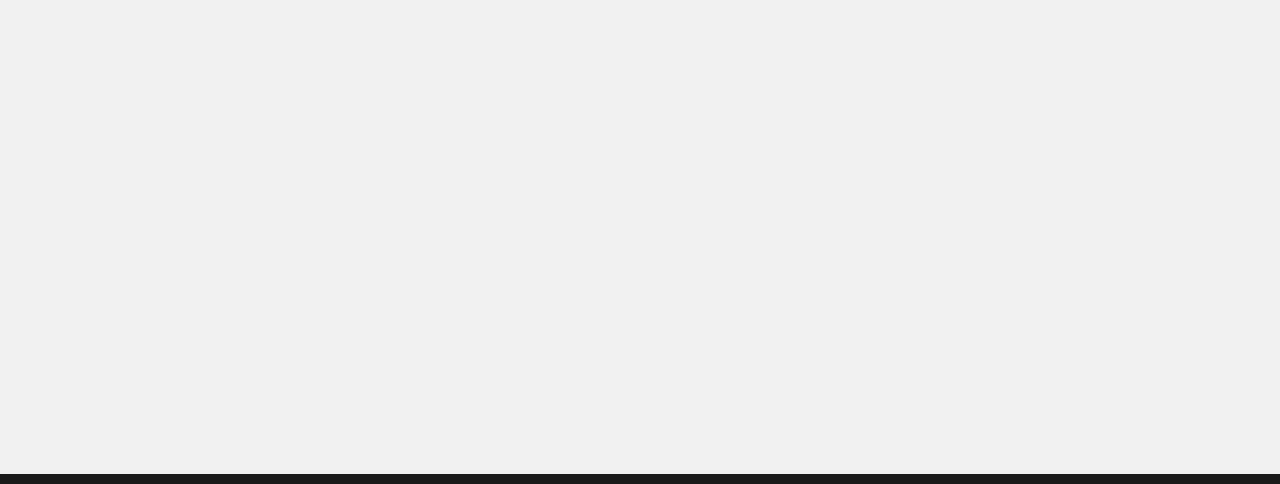
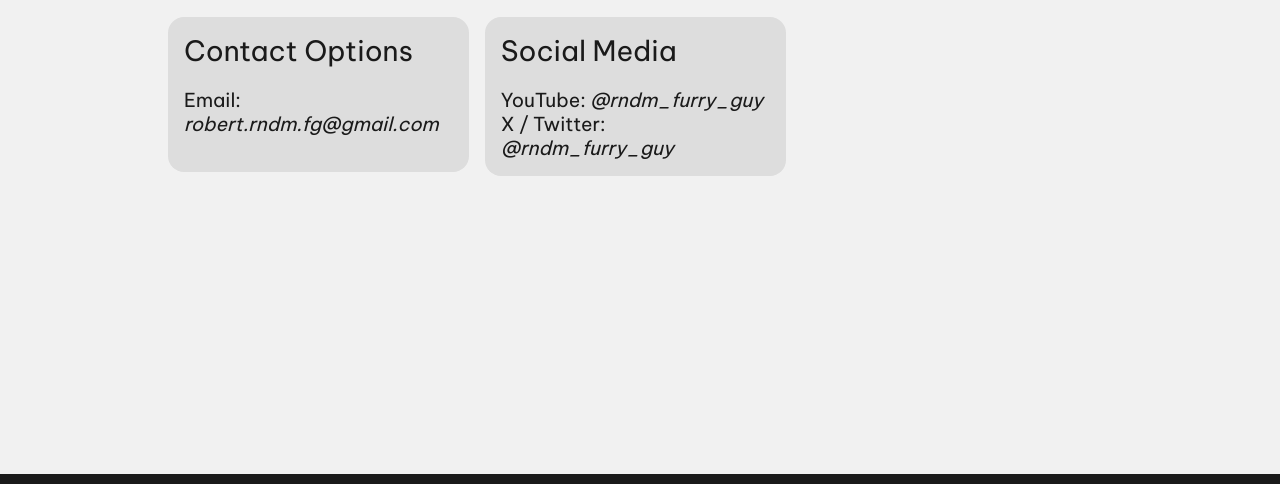
Before and after one commit to RobertRFG/robertrfg.github.io, a plain HTML site: page support.html in a window 1280 px wide. Shown: the part 194-678 px from the top of the page. Drawn offline with Linux system fonts and the light colour scheme.

Commit message:
Support page fix.

```diff
--- a/assets/css/index.css
+++ b/assets/css/index.css
@@ -235,7 +235,7 @@ img {
 }
 
 .card {
-    background: #b3b3b3;
+    background: #dddddd;
     padding: 1rem;
     border-radius: 1rem;
     width: 100%;
--- a/support.html
+++ b/support.html
@@ -38,8 +38,26 @@
     <div class="body">
         <div class="container">
             <h1>Support</h1>
-            <br>
-            <p></p>
+            <br><br>
+            <div class="col100">
+                <div class="col33">
+                    <div class="card">
+                        <h3>Contact Options</h3>
+                        <br>
+                        <p>Email: <i>robert.rndm.fg@gmail.com</i></p>
+                        <br>
+                    </div>
+                </div>
+                <div class="col33">
+                    <div class="card">
+                        <h3>Social Media</h3>
+                        <br>
+                        <p>YouTube: <i>@rndm_furry_guy</i></p>
+                        <p>X / Twitter: <i>@rndm_furry_guy</i></p>
+                        <p></p>
+                    </div>
+                </div>
+            </div>
         </div>
     </div>
     <div class="footer center">
```
